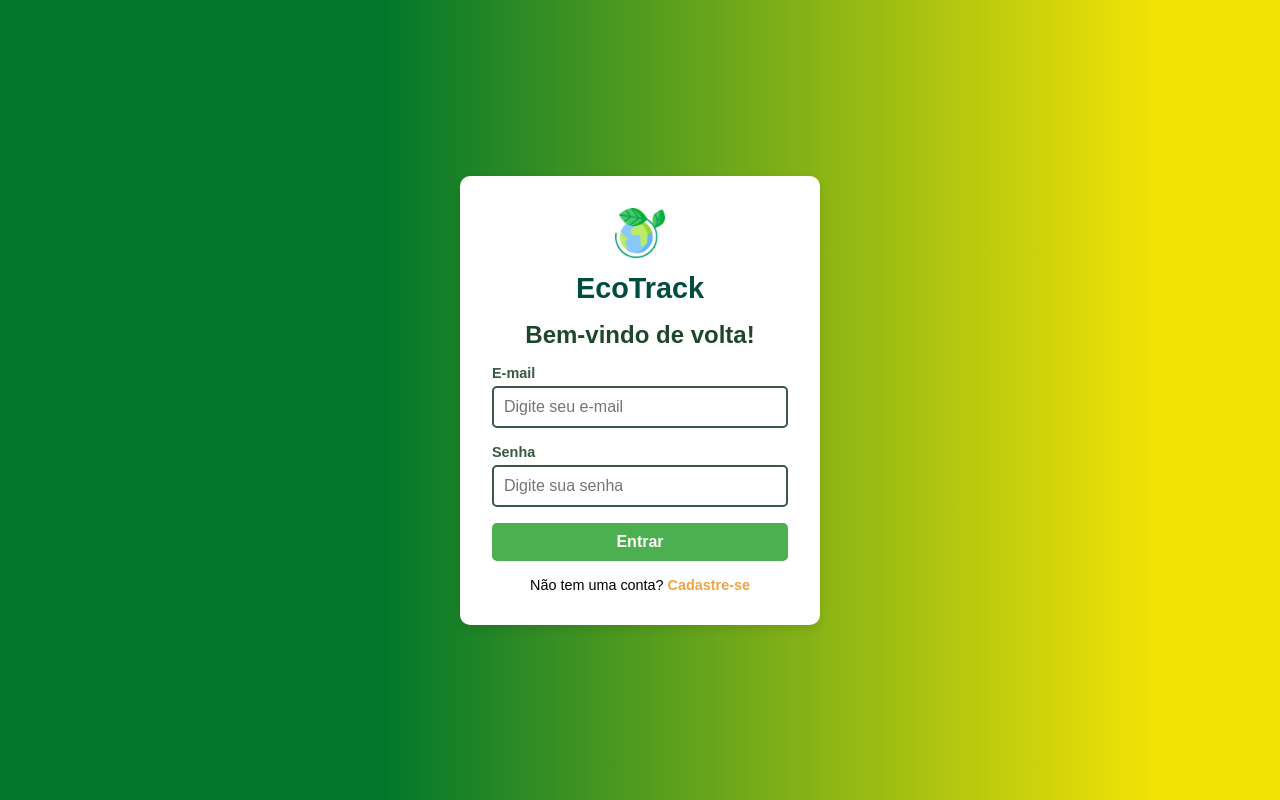
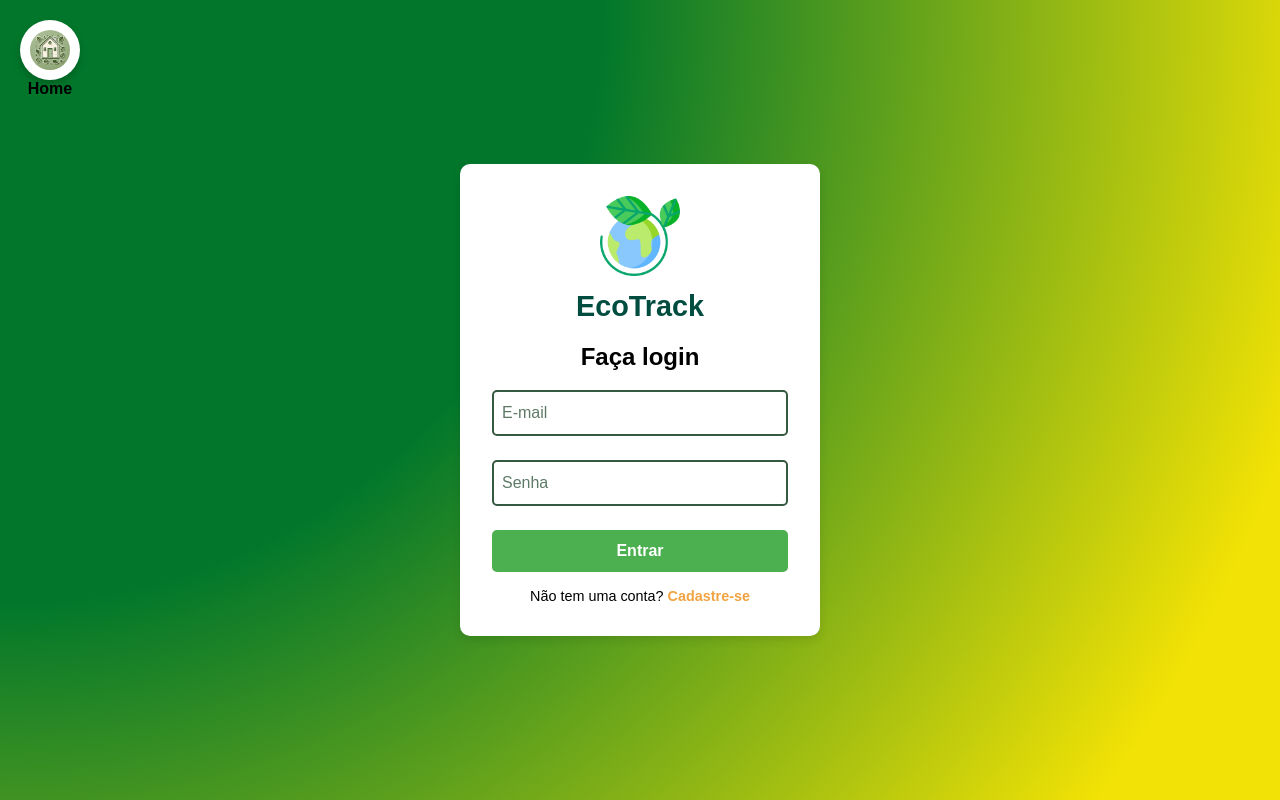
Before and after one commit to eduzin3983/EcoTrack, a Flask app: page /login in a window 1280 px wide. Run offline with Flask 3, Linux system fonts and the light colour scheme.

Commit message:
adicionando botao home e animacoes nos inputs

```diff
--- a/static/css/login.css
+++ b/static/css/login.css
@@ -6,13 +6,44 @@
     font-family: 'Nunito', sans-serif;
 }
 
-/* Fundo metade verde, metade branco */
+/* Fundo com efeito de cor nos cantos */
 body {
     height: 100vh;
     display: flex;
     justify-content: center;
     align-items: center;
-    background: linear-gradient(to right, #02772b 30%, #f2e205 90%);
+    background: radial-gradient(circle at top left, #02772b 40%, #f2e205 90%);
+    position: relative;
+}
+
+/* Botão de voltar para Home */
+.home-btn {
+    position: fixed;
+    top: 20px;  /* Move o botão para o topo */
+    left: 20px; /* Mantém no canto esquerdo */
+    display: flex;
+    flex-direction: column;
+    align-items: center;
+    text-decoration: none;
+    color: black;
+    font-weight: bold;
+    font-size: 16px; /* Texto um pouco maior */
+    transition: 0.3s ease-in-out;
+}
+
+.home-btn img {
+        width: 60px; /* Ícone maior */
+        height: 60px;
+        background-color: white;
+        border-radius: 50%;
+        padding: 10px;
+        box-shadow: 0 4px 8px rgba(0, 0, 0, 0.2);
+        transition: 0.3s ease-in-out;
+}
+
+.home-btn:hover {
+    transform: scale(1.1);
+    color: #F2A341;
 }
 
 /* Container do login */
@@ -20,8 +51,6 @@ body {
     width: 100%;
     max-width: 400px;
     padding: 20px;
-    position: relative;
-    z-index: 1;
 }
 
 /* Caixa do login */
@@ -35,7 +64,7 @@ body {
 
 /* Logo */
 .logo img {
-    width: 50px;
+    width: 80px;
     margin-bottom: 10px;
 }
 
@@ -47,42 +76,63 @@ body {
 
 /* Título */
 h2 {
-    margin: 1rem 0;
-    color: #1c472b;
+    margin: 1.2rem 0;
+    color: #000000;
 }
 
 /* Campos de entrada */
 .input-group {
-    margin-bottom: 1rem;
+    position: relative;
+    margin-bottom: 1.5rem;
     text-align: left;
 }
 
-.input-group label {
-    display: block;
-    font-size: 0.9rem;
-    font-weight: bold;
+/* Labels animadas */
+.floating-label {
+    position: absolute;
+    left: 10px;
+    top: 50%;
+    transform: translateY(-50%);
+    font-size: 1rem;
     color: #365942;
-    margin-bottom: 5px;
+    transition: all 0.3s ease-in-out;
+    pointer-events: none;
+    opacity: 0.8;
 }
 
+/* Inputs */
 .input-group input {
     width: 100%;
-    padding: 10px;
+    padding: 12px;
     border: 2px solid #365942;
     border-radius: 5px;
     font-size: 1rem;
-    transition: 0.3s;
+    outline: none;
+    transition: border-color 0.3s ease-in-out;
 }
 
+/* Efeito quando o input é focado */
 .input-group input:focus {
     border-color: #F2A341;
-    outline: none;
+}
+
+/* Animação da label subindo letra por letra */
+.floating-label.ativo {
+    top: -10px;
+    font-size: 0.9rem;
+    color: #F2A341;
+    animation: subirLabel 0.4s ease-in-out forwards;
+}
+
+@keyframes subirLabel {
+    0% { letter-spacing: 0px; opacity: 0; }
+    100% { letter-spacing: 2px; opacity: 1; }
 }
 
 /* Botão de login */
 .btn-primary {
     width: 100%;
-    padding: 10px;
+    padding: 12px;
     background-color: #4CAF50;
     color: white;
     border: none;
@@ -90,25 +140,27 @@ h2 {
     font-size: 1rem;
     font-weight: bold;
     cursor: pointer;
-    transition: 0.3s;
+    transition: 0.3s ease-in-out;
 }
 
 .btn-primary:hover {
-    background-color: #2a4a34;
+    background-color: #244630;
+    transform: scale(1.05);
 }
 
 /* Link para cadastro */
-.register-link {
+.cadastro-link {
     margin-top: 1rem;
     font-size: 0.9rem;
+    color: #000000;
 }
 
-.register-link a {
+.cadastro-link a {
     color: #F2A341;
     text-decoration: none;
     font-weight: bold;
 }
 
-.register-link a:hover {
+.cadastro-link a:hover {
     text-decoration: underline;
 }
--- /dev/null
+++ b/static/js/login.js
@@ -0,0 +1,15 @@
+document.addEventListener("DOMContentLoaded", function () {
+    const inputs = document.querySelectorAll(".input-group input");
+
+    inputs.forEach(input => {
+        input.addEventListener("focus", function () {
+            this.previousElementSibling.classList.add("ativo");
+        });
+
+        input.addEventListener("blur", function () {
+            if (this.value === "") {
+                this.previousElementSibling.classList.remove("ativo");
+            }
+        });
+    });
+});
--- a/templates/login.html
+++ b/templates/login.html
@@ -7,26 +7,35 @@
     <link rel="stylesheet" href="/static/css/login.css">
 </head>
 <body>
+    <!-- Botão de voltar para Home -->
+    <a href="/" class="home-btn">
+        <img src="/static/img/cadastro/icone-home.webp" alt="Home">
+        <span>Home</span>
+    </a>
+
     <div class="login-container">
         <div class="login-box">
             <div class="logo">
-                <img src="/static/img/index/icone-planeta.png" alt="EcoTrack Logo">
+                <img src="/static/img/index/icone-planeta.png" alt="Ícone Planeta">
                 <h1>EcoTrack</h1>
             </div>
-            <h2>Bem-vindo de volta!</h2>
+            <h2>Faça login</h2>
             <form action="/login" method="POST">
                 <div class="input-group">
-                    <label for="email">E-mail</label>
-                    <input type="email" id="email" name="email" required placeholder="Digite seu e-mail">
+                    <label for="email" class="floating-label">E-mail</label>
+                    <input type="email" id="email" name="email" required>
                 </div>
+
                 <div class="input-group">
-                    <label for="password">Senha</label>
-                    <input type="password" id="password" name="password" required placeholder="Digite sua senha">
+                    <label for="senha" class="floating-label">Senha</label>
+                    <input type="password" id="senha" name="senha" required>
                 </div>
+
                 <button type="submit" class="btn-primary">Entrar</button>
             </form>
-            <p class="register-link">Não tem uma conta? <a href="/cadastro">Cadastre-se</a></p>
+            <p class="cadastro-link">Não tem uma conta? <a href="/cadastro">Cadastre-se</a></p>
         </div>
     </div>
+    <script src="/static/js/login.js"></script> <!-- Chama o JavaScript -->
 </body>
 </html>
```
